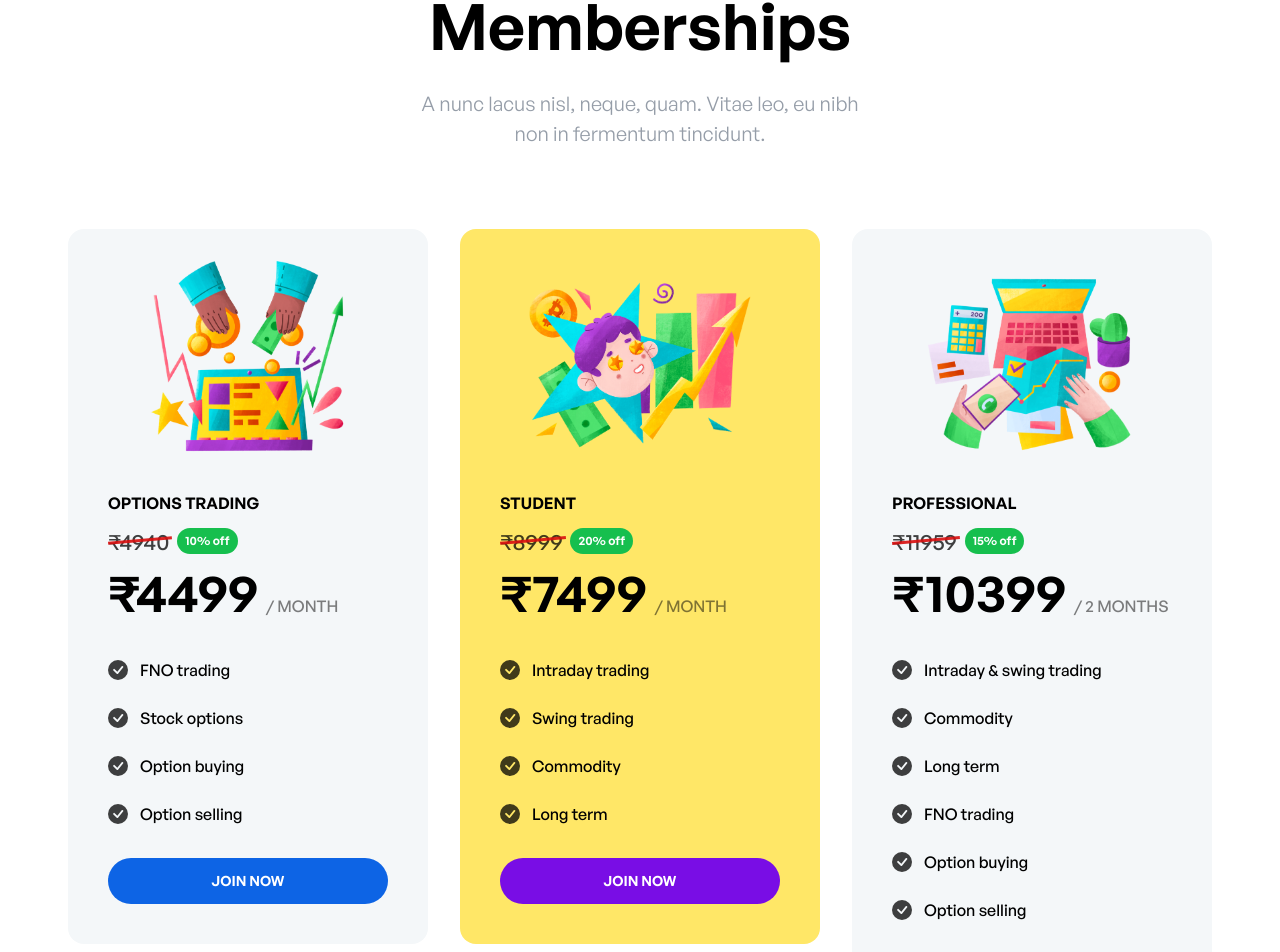
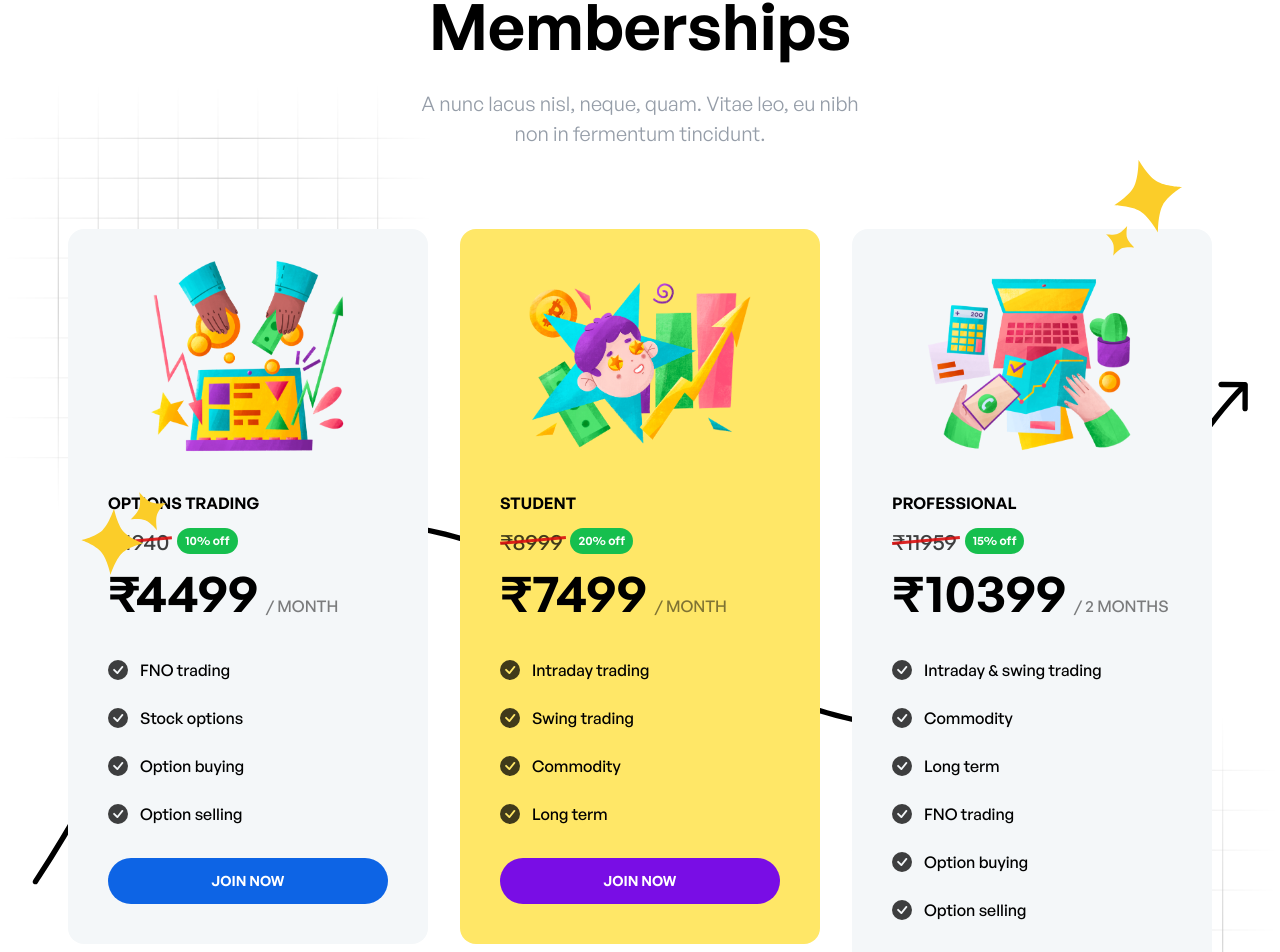
Before and after one commit to emanuelchristo/finquest, a Next.js app: page / in a window 1280 px wide. Shown: the part 2171-3123 px from the top of the page. Built offline with nearby package versions, Linux system fonts and the light colour scheme.

Commit message:
added pricing section decorations

```diff
--- a/components/Pricing.js
+++ b/components/Pricing.js
@@ -61,6 +61,32 @@ export default function Pricing() {
 					/>
 				))}
 			</div>
+
+			<img
+				className={styles['grid-pattern-1']}
+				src='/images/grid-pattern.svg'
+				width='435px'
+				height='auto'
+				alt=''
+			/>
+			<img
+				className={styles['grid-pattern-2']}
+				src='/images/grid-pattern.svg'
+				width='435px'
+				height='auto'
+				alt=''
+			/>
+
+			<img className={styles['pricing-arrow']} src='/images/pricing-arrow.svg' width='95%' height='auto' alt='' />
+
+			<div className={styles['twinkle-wrapper-1']}>
+				<img src='/images/twinkle.svg' alt='' width='50px' height='auto'></img>
+				<img src='/images/twinkle.svg' alt='' width='50px' height='auto'></img>
+			</div>
+			<div className={styles['twinkle-wrapper-2']}>
+				<img src='/images/twinkle.svg' alt='' width='50px' height='auto'></img>
+				<img src='/images/twinkle.svg' alt='' width='50px' height='auto'></img>
+			</div>
 		</section>
 	)
 }
--- a/components/pricing.module.css
+++ b/components/pricing.module.css
@@ -4,6 +4,7 @@
 	flex-direction: column;
 	align-items: center;
 	margin-bottom: 10rem;
+	position: relative;
 }
 
 .heading-wrapper {
@@ -60,6 +61,33 @@
 	text-transform: uppercase;
 	margin-bottom: 0.5rem;
 }
+
+.cut-price-wrapper {
+	font-weight: 500;
+	font-size: 1.375rem;
+	color: rgba(0, 0, 0, 0.75);
+	position: relative;
+}
+.cut-price-wrapper::after {
+	content: '';
+	position: absolute;
+	left: 0;
+	top: 0.9rem;
+	transform: rotate(-5deg);
+	display: inline-block;
+	width: 105%;
+	background-color: rgba(217, 15, 15, 0.9);
+	height: 3px;
+}
+.discount {
+	color: #fff;
+	background-color: #16bf4e;
+	border-radius: 100px;
+	padding: 0.25rem 0.5rem;
+	font-size: 0.75rem;
+	font-weight: 600;
+	margin-left: 0.5rem;
+}
 .price-wrapper {
 	display: flex;
 	align-items: flex-end;
@@ -91,34 +119,6 @@
 	margin-right: 0.75rem;
 	color: rgba(0, 0, 0, 0.75);
 }
-
-.cut-price-wrapper {
-	font-weight: 500;
-	font-size: 1.375rem;
-	color: rgba(0, 0, 0, 0.75);
-	position: relative;
-}
-.cut-price-wrapper::after {
-	content: '';
-	position: absolute;
-	left: 0;
-	top: 0.9rem;
-	transform: rotate(-5deg);
-	display: inline-block;
-	width: 105%;
-	background-color: rgba(217, 15, 15, 0.9);
-	height: 3px;
-}
-.discount {
-	color: #fff;
-	background-color: #16bf4e;
-	border-radius: 100px;
-	padding: 0.25rem 0.5rem;
-	font-size: 0.75rem;
-	font-weight: 600;
-	margin-left: 0.5rem;
-}
-
 .action-button {
 	width: 100%;
 	height: 2.875rem;
@@ -132,7 +132,59 @@
 	font-weight: 600;
 	border-radius: 100px;
 }
-
 .yellow-card .action-button {
 	background-color: #790de5;
 }
+
+.twinkle-wrapper-1 {
+	position: absolute;
+	left: 5rem;
+	top: 50%;
+}
+.twinkle-wrapper-1 img:first-child {
+	position: absolute;
+	left: 3rem;
+	top: -1.15rem;
+	width: 2.5rem;
+	transform: rotate(-25deg);
+}
+.twinkle-wrapper-1 img:last-child {
+	width: 4rem;
+	transform: rotate(3deg);
+}
+
+.twinkle-wrapper-2 {
+	position: absolute;
+	right: 6rem;
+	top: 17%;
+}
+.twinkle-wrapper-2 img:first-child {
+	position: absolute;
+	right: 3rem;
+	bottom: -1.5rem;
+	width: 2rem;
+	transform: rotate(25deg);
+}
+.twinkle-wrapper-2 img:last-child {
+	width: 4.5rem;
+	transform: rotate(-15deg);
+}
+
+.grid-pattern-1 {
+	position: absolute;
+	top: 6.5rem;
+	left: 0;
+	z-index: -1;
+}
+.grid-pattern-2 {
+	position: absolute;
+	bottom: -6.75rem;
+	right: 0;
+	z-index: -1;
+}
+
+.pricing-arrow {
+	position: absolute;
+	top: 38%;
+	z-index: -1;
+}
```
Also changed, not shown: public/images/grid-pattern.svg (added), public/images/pricing-arrow.svg (added).
